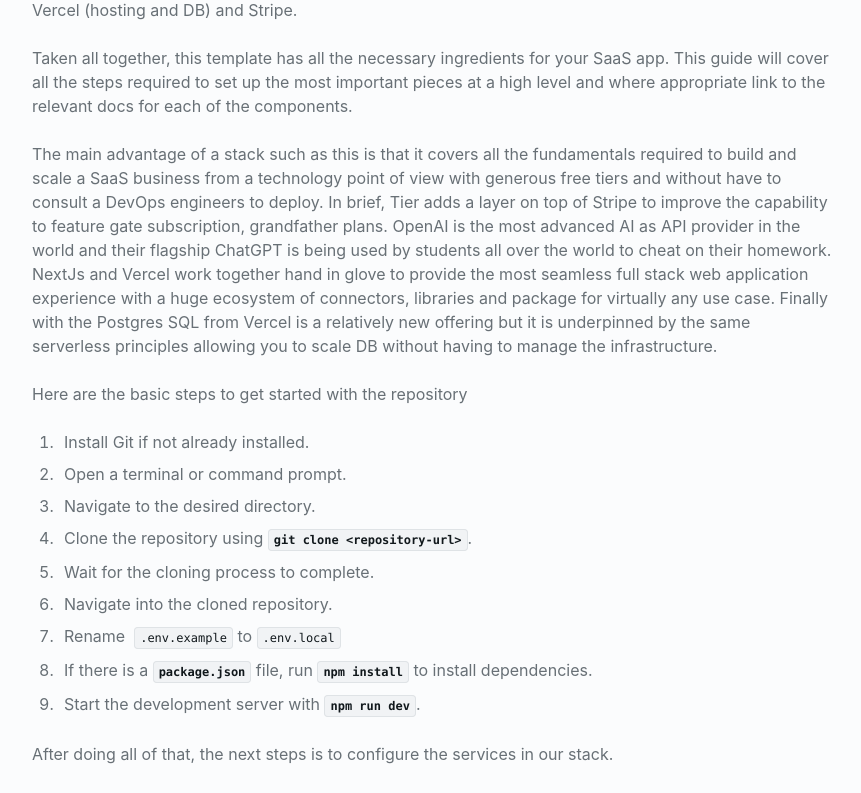
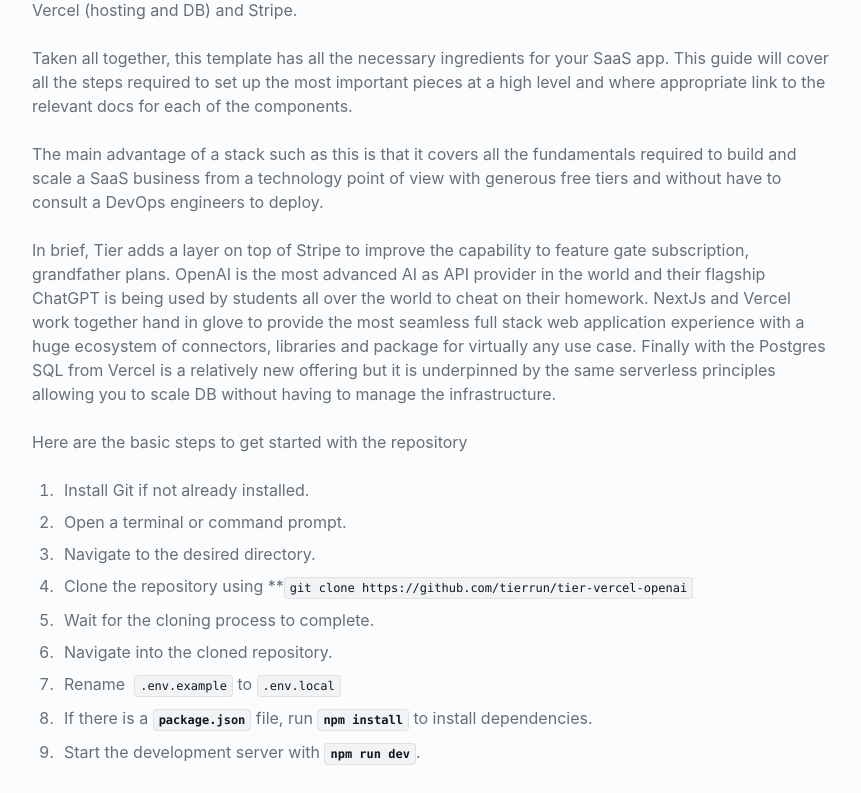
Before and after one commit to ritza-co/tierrun-docs, a Next.js app: page /docs/fullstack-framework-tutorials/ai-generator-app in a window 1280 px wide. Shown: the part 1378-2171 px from the top of the page, without its empty margins (320-1181 px from the left). Built offline with nearby package versions, Linux system fonts and the light colour scheme; a web font is replaced by a local one.

Commit message:
add gh link

```diff
--- a/src/pages/docs/fullstack-framework-tutorials/ai-generator-app.mdx
+++ b/src/pages/docs/fullstack-framework-tutorials/ai-generator-app.mdx
@@ -18,18 +18,20 @@
 
 ## Setting up the template
 
-The basic starter version of this template is on GitHub and it uses Tier, OpenAI, NextJs (fullstack JS), Vercel (hosting and DB) and Stripe.
+The basic starter version of this template is [on GitHub](https://github.com/tierrun/tier-vercel-openai) and it uses Tier, OpenAI, NextJs (fullstack JS), Vercel (hosting and DB) and Stripe.
 
 Taken all together, this template has all the necessary ingredients for your SaaS app. This guide will cover all the steps required to set up the most important pieces at a high level and where appropriate link to the relevant docs for each of the components.
 
-The main advantage of a stack such as this is that it covers all the fundamentals required to build and scale a SaaS business from a technology point of view with generous free tiers and without have to consult a DevOps engineers to deploy. In brief, Tier adds a layer on top of Stripe to improve the capability to feature gate subscription, grandfather plans. OpenAI is the most advanced AI as API provider in the world and their flagship ChatGPT is being used by students all over the world to cheat on their homework. NextJs and Vercel work together hand in glove to provide the most seamless full stack web application experience with a huge ecosystem of connectors, libraries and package for virtually any use case. Finally with the Postgres SQL from Vercel is a relatively new offering but it is underpinned by the same serverless principles allowing you to scale DB without having to manage the infrastructure.
+The main advantage of a stack such as this is that it covers all the fundamentals required to build and scale a SaaS business from a technology point of view with generous free tiers and without have to consult a DevOps engineers to deploy.
+
+In brief, Tier adds a layer on top of Stripe to improve the capability to feature gate subscription, grandfather plans. OpenAI is the most advanced AI as API provider in the world and their flagship ChatGPT is being used by students all over the world to cheat on their homework. NextJs and Vercel work together hand in glove to provide the most seamless full stack web application experience with a huge ecosystem of connectors, libraries and package for virtually any use case. Finally with the Postgres SQL from Vercel is a relatively new offering but it is underpinned by the same serverless principles allowing you to scale DB without having to manage the infrastructure.
 
 Here are the basic steps to get started with the repository
 
 1. Install Git if not already installed.
 2. Open a terminal or command prompt.
 3. Navigate to the desired directory.
-4. Clone the repository using **`git clone <repository-url>`**.
+4. Clone the repository using **`git clone https://github.com/tierrun/tier-vercel-openai`
 5. Wait for the cloning process to complete.
 6. Navigate into the cloned repository.
 7. Rename  `.env.example` to `.env.local`
```
